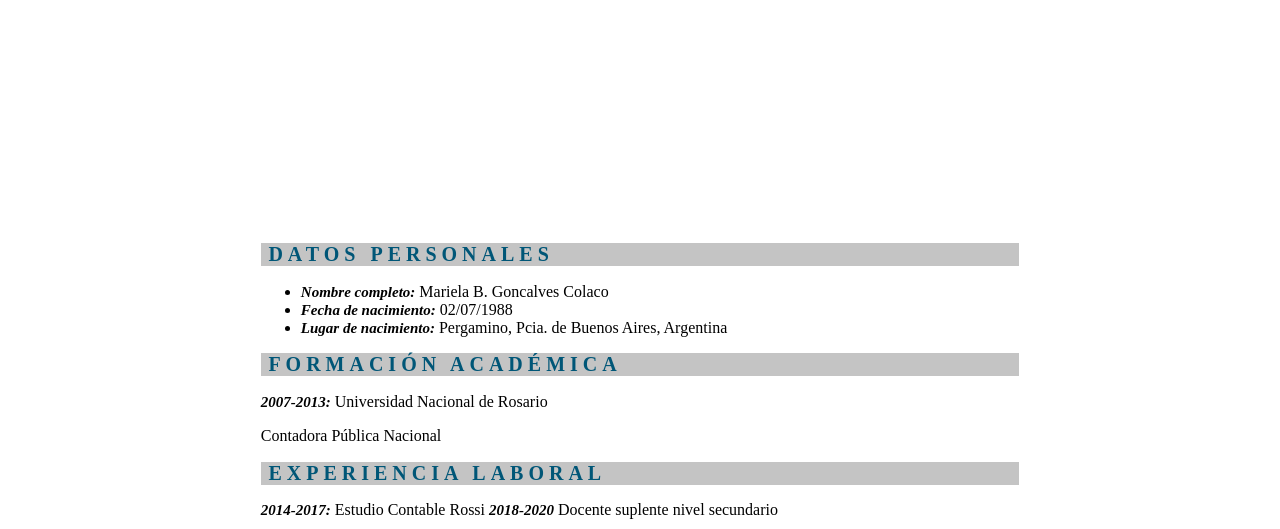
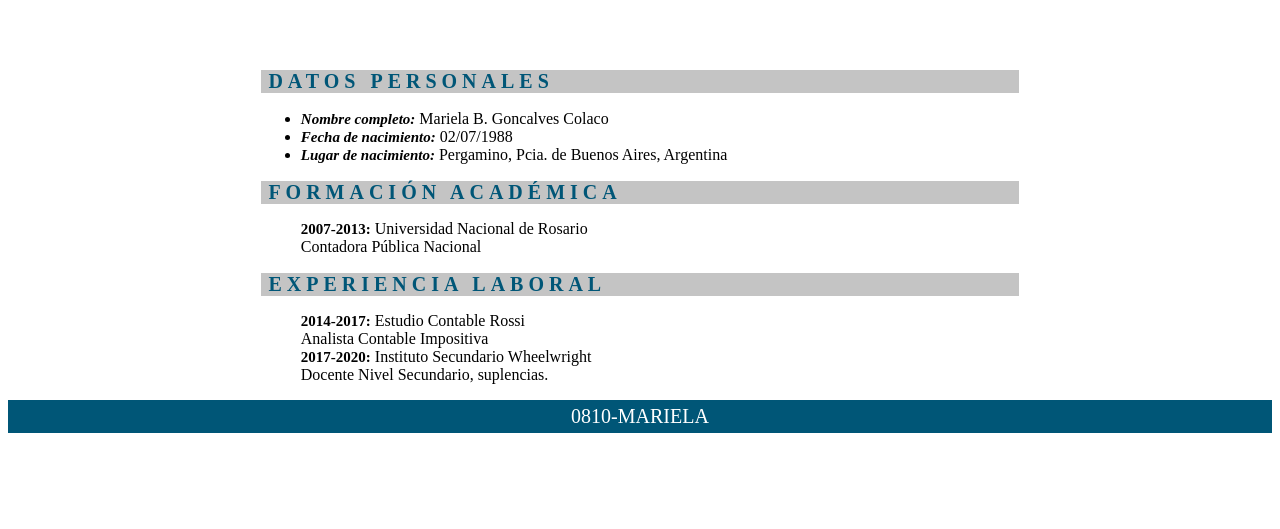
Before and after one commit to marielagcw/Front-End-1, a plain HTML site: page FE1 - M2 - Clase 7 - TP HTML sitio web CV Batman/index.html in a window 1280 px wide. Shown: the part 271-800 px from the top of the page. Drawn offline with Linux system fonts and the light colour scheme.

Commit message:
entrega actividad clase 7 finalizada

```diff
--- a/FE1 - M2 - Clase 7 - TP HTML sitio web CV Batman/CSS/style.css
+++ b/FE1 - M2 - Clase 7 - TP HTML sitio web CV Batman/CSS/style.css
@@ -3,6 +3,7 @@
 header{
     background-color: #E6E6E6;
 }
+
 #foto_perfil {
     width: 100px;
     display: block;
@@ -32,25 +33,60 @@ h2 {
     font-family: 'Times New Roman', Times, serif;
 }
 
-.subtitulo {
+.subtitulo1 {
     font-family: 'Times New Roman', Times, serif;
     font-size: 15px;
     font-style: italic;
     font-weight: bold;
+    display:inline;
+}
+
+.subtitulo2 {
+    font-family: 'Times New Roman', Times, serif;
+    font-size: 15px;
+    font-weight: bold;
+    display:inline;
+}
+
+.subtitulo3 {
+    font-family: 'Times New Roman', Times, serif;
+    font-size: 15px;
+    font-weight: bold;
+    display: inline;
+}
+
+.description{
+    display: inline;
+    margin-left:initial
+
 }
 
 p {
-    display: inline;
+    display:inline;
 }
 
 main {
-    margin: 20%;
+    margin-left: 20%;
+    margin-right: 20%;
+    margin-top: 80px;
 }
 
-.debajo{
-    display: block;
+.bloque{
+    font-family: 'Times New Roman', Times, serif;
+    font-size: 15px;
+    display: inline-block;
+    margin-bottom: 0%;
 }
 
 
+/*<<<<<  ᓚᘏᗢ  Footer   >>>>> */
 
-/*<<<<<  ᓚᘏᗢ  Footer   >>>>> */
+footer {
+    background-color: #005677;
+    color: #ffff;
+    text-align: center;
+    text-transform: uppercase;
+    font-size: 20px;
+    font-family: 'Times New Roman', Times, serif;
+    padding: 5px;
+}
--- a/FE1 - M2 - Clase 7 - TP HTML sitio web CV Batman/index.html
+++ b/FE1 - M2 - Clase 7 - TP HTML sitio web CV Batman/index.html
@@ -10,37 +10,53 @@
 <body>
     <header>
         <img id = "foto_perfil" src="./img/foto_perfil.jpg" alt="foto perfil mariela">
-        <h1>Curriculum Vitae Mariela Goncalves Colaco</h1>
+        <h1>Curriculum Vitae
+            <br>Mariela Goncalves Colaco</h1>
     </header>
     <main>
         <h2>Datos personales</h2>
             <ul >
                 <li>
-                    <p class = "subtitulo">Nombre completo:</p>
+                    <p class = "subtitulo1">Nombre completo:</p>
                     <p>Mariela B. Goncalves Colaco</p>
                 </li>
                 <li>
-                    <p class = "subtitulo">Fecha de nacimiento:</p>
+                    <p class = "subtitulo1">Fecha de nacimiento:</p>
                     <p>02/07/1988</p>
                 </li><li>
-                    <p class = "subtitulo">Lugar de nacimiento:</p>
+                    <p class = "subtitulo1">Lugar de nacimiento:</p>
                     <p>Pergamino, Pcia. de Buenos Aires, Argentina</p>
                 </li>
             </ul>
         <h2>Formación Académica</h2>
-            <p class = "subtitulo">2007-2013:</p>
-            <p>Universidad Nacional de Rosario</p>
-            <p class = "debajo">Contadora Pública Nacional</p>
+            <ul>
+                <li type="none" class ="subtitulo2">2007-2013:</li>
+                <li type="none" class ="description">
+                    Universidad Nacional de Rosario
+                    <br> Contadora Pública Nacional
+                    <br>
+                </li>
+            </ul>
         <h2>Experiencia laboral</h2>
-            <p class = "subtitulo">2014-2017:</p>
-            <p>Estudio Contable Rossi</p>
-            <p class = "subtitulo">2018-2020</p>
-            <p>Docente suplente nivel secundario</p>
+        <ul>
+            <li type="none" class ="subtitulo2">2014-2017:</li>
+            <li type="none" class ="description">
+                Estudio Contable Rossi
+                <br> Analista Contable Impositiva
+                <br>
+            </li>
+            <li type="none" class ="subtitulo3">2017-2020:</li>
+            <li type="none" class ="description">
+                Instituto Secundario Wheelwright
+                <br> Docente Nivel Secundario, suplencias.
+                <br>
+            </li>
+        </ul>
     </main>
     <footer>
-        <p>0810-Mariela</p>
-        <a href="http://instagram.com" target="_blank"></a>
-        <a href="http://linkedin.com" target="_blank"></a>
+        <p id="telefono">0810-Mariela</p>
+        <a href="http://instagram.com" target="_blank" alt="enlace a instagram"></a>
+        <a href="http://linkedin.com" target="_blank" alt="enlace a linkedin"></a>
     </footer>
 </body>
 </html>
```
